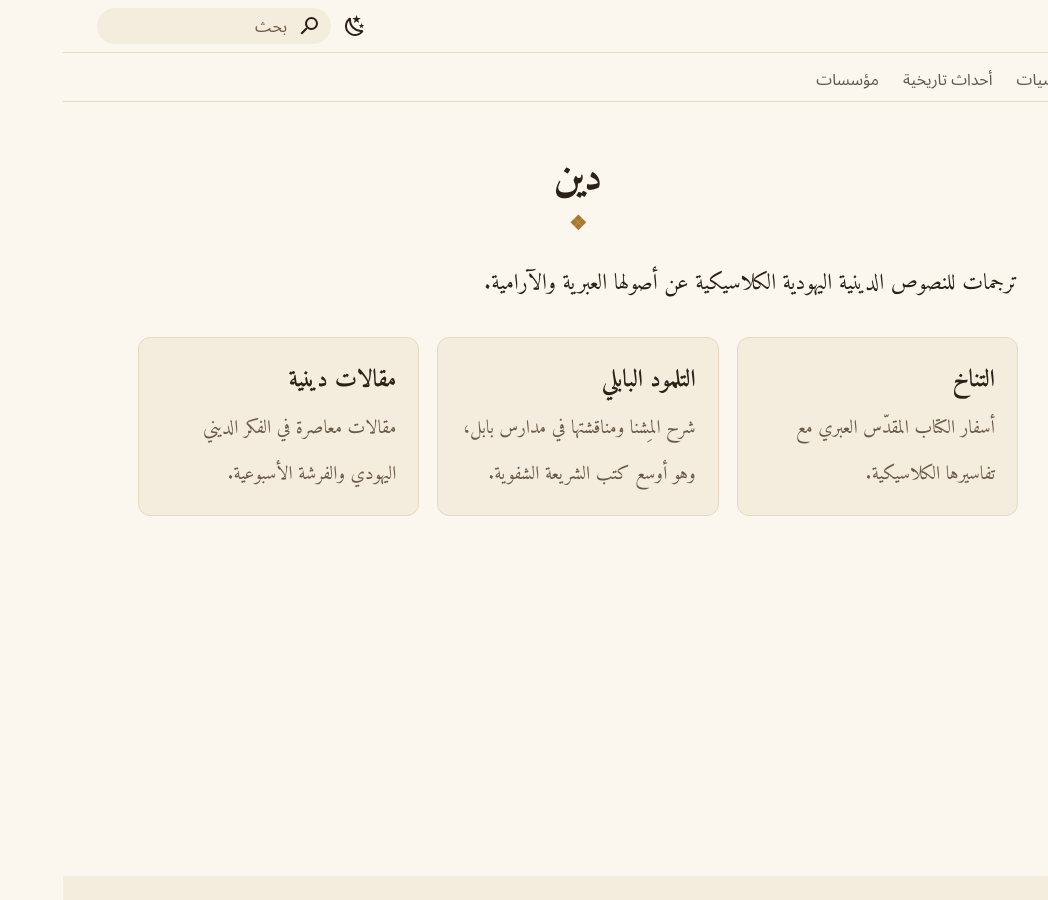
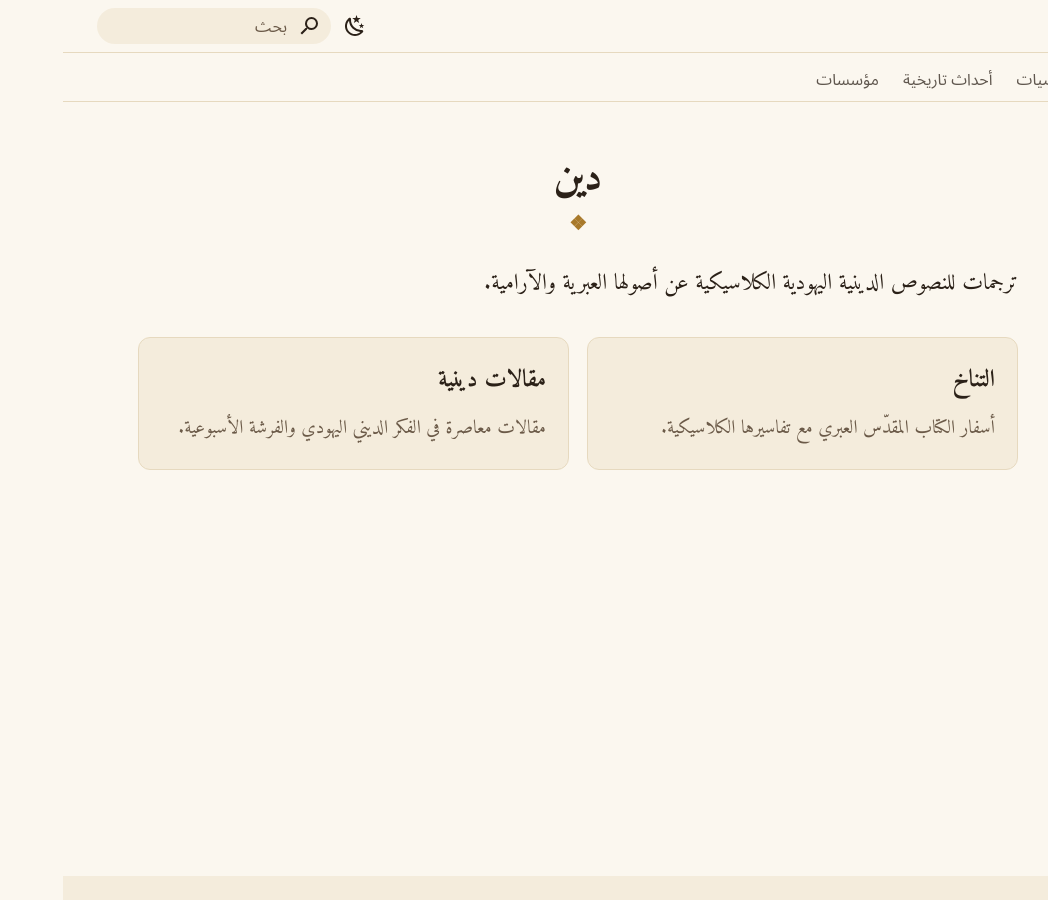
Before and after one commit to arnusus/arnusus.github.io, an MkDocs documentation site: the page built from docs/dat/index.md, in a window 1280 px wide. Shown: the whole page, without its empty margins (232-1280 px from the left). Built offline with MkDocs 1.6.1 and Material for MkDocs 9.7.7, drawn with Linux system fonts in a browser that asks for light colours.

Commit message:
حذف تبويب «التلمود البابلي» وبطاقته من صفحة «دين»
Co-Authored-By: Claude Opus 5.5 <noreply@anthropic.com>
Claude-Session: https://claude.ai/code/session_01Bo3U8cVpypQSdDEbRXuvVZ

```diff
--- a/docs/dat/index.md
+++ b/docs/dat/index.md
@@ -9,6 +9,5 @@ hide:
 
 <div class="shelves">
 <a class="shelf" href="tanakh/"><b>التناخ</b><span>أسفار الكتاب المقدّس العبري مع تفاسيرها الكلاسيكية.</span></a>
-<a class="shelf" href="talmud-bavli/"><b>التلمود البابلي</b><span>شرح المِشنا ومناقشتها في مدارس بابل، وهو أوسع كتب الشريعة الشفوية.</span></a>
 <a class="shelf" href="articles/"><b>مقالات دينية</b><span>مقالات معاصرة في الفكر الديني اليهودي والفرشة الأسبوعية.</span></a>
 </div>
--- a/mkdocs.yml
+++ b/mkdocs.yml
@@ -80,8 +80,6 @@ nav:
                   - سفر التكوين:
                       - dat/tanakh/parshanut/ibn-ezra/bereshit/index.md
                       - "التكوين ١: ١": dat/tanakh/parshanut/ibn-ezra/bereshit/000001.md
-      - التلمود البابلي:
-          - dat/talmud-bavli/index.md
       - مقالات دينية:
           - dat/articles/index.md
           - "حواشٍ على فرشة «وخرج»": dat/articles/000001.md
```
